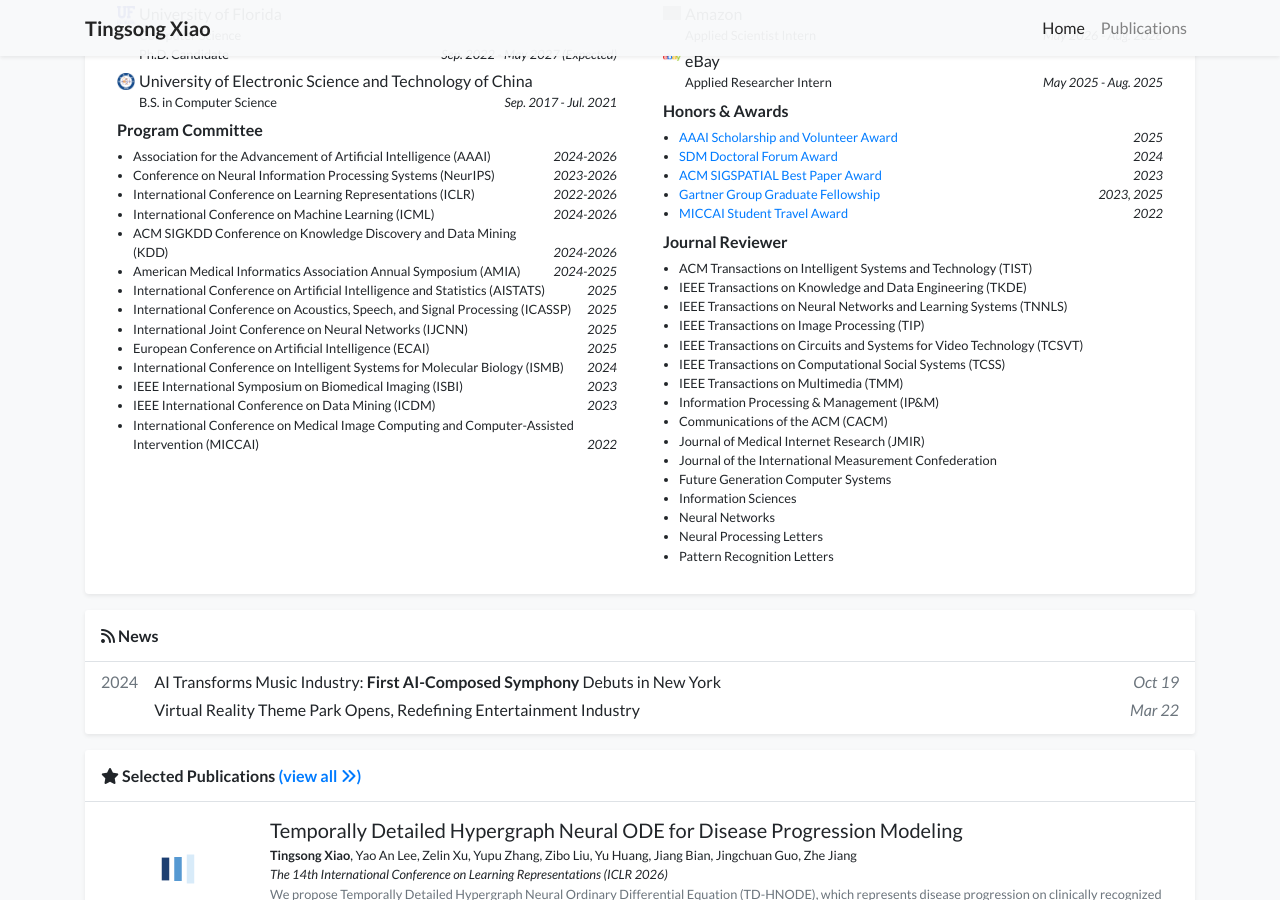
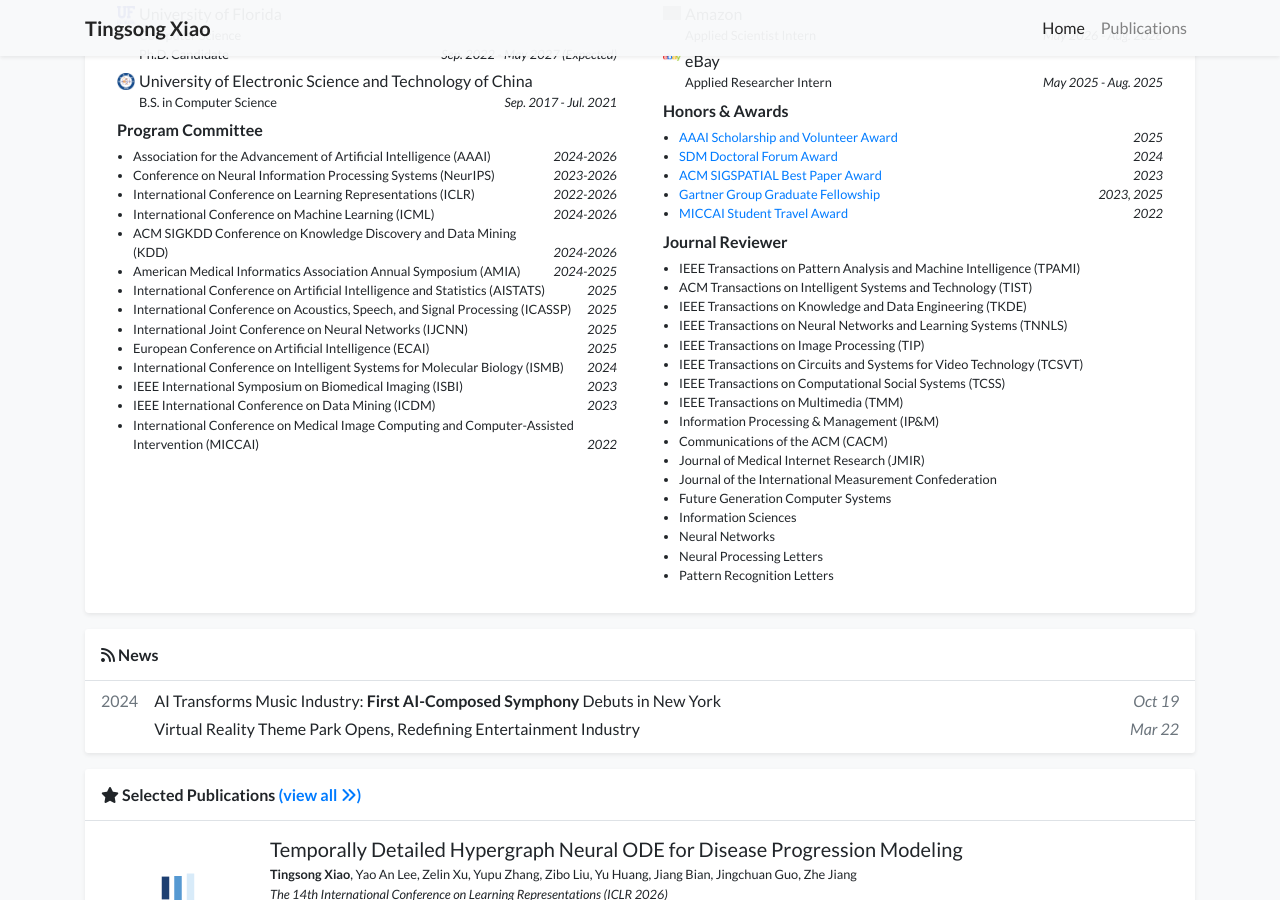
Before and after one commit to xiaotingsong/xiaotingsong.github.io, a Jekyll site: the page built from index.html, in a window 1280 px wide and 900 px high, scrolled down 794 px. Built offline with Jekyll 4.4.1, drawn with Linux system fonts in a browser that asks for light colours; nearby versions of some CDN libraries; a style sheet for code colours, icons or effects is not loaded; grey boxes are pictures that could not be loaded.

Commit message:
Add IEEE Transactions on Pattern Analysis and Machine Intelligence (TPAMI) to service_journal

```diff
--- a/_data/profile.yml
+++ b/_data/profile.yml
@@ -98,6 +98,7 @@ service_pc:
   date: 2022
 
 service_journal:
+- name: IEEE Transactions on Pattern Analysis and Machine Intelligence (TPAMI)
 - name: ACM Transactions on Intelligent Systems and Technology (TIST)
 - name: IEEE Transactions on Knowledge and Data Engineering (TKDE)
 - name: IEEE Transactions on Neural Networks and Learning Systems (TNNLS)
```
